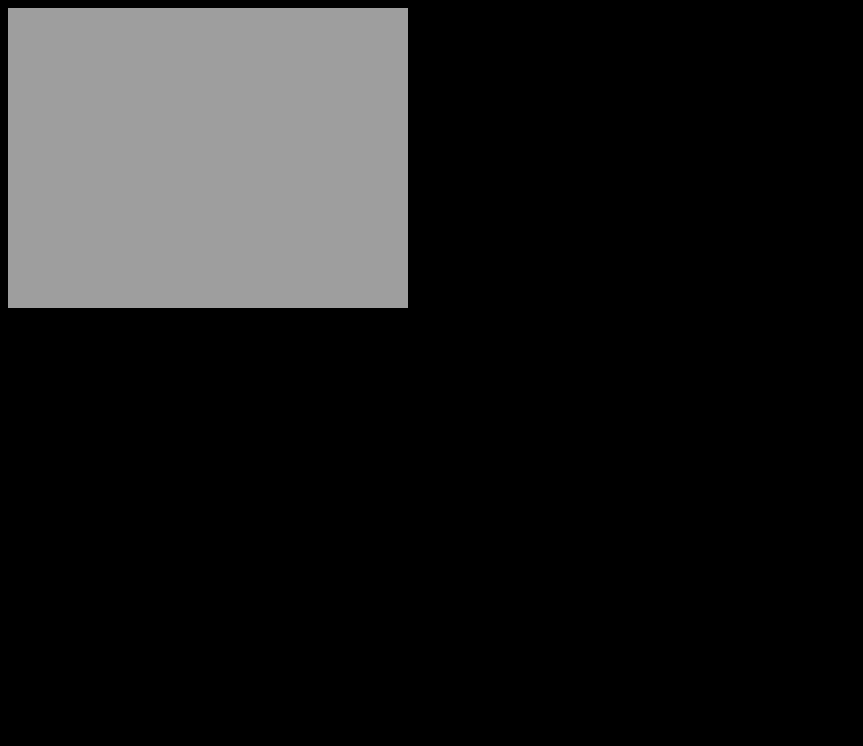
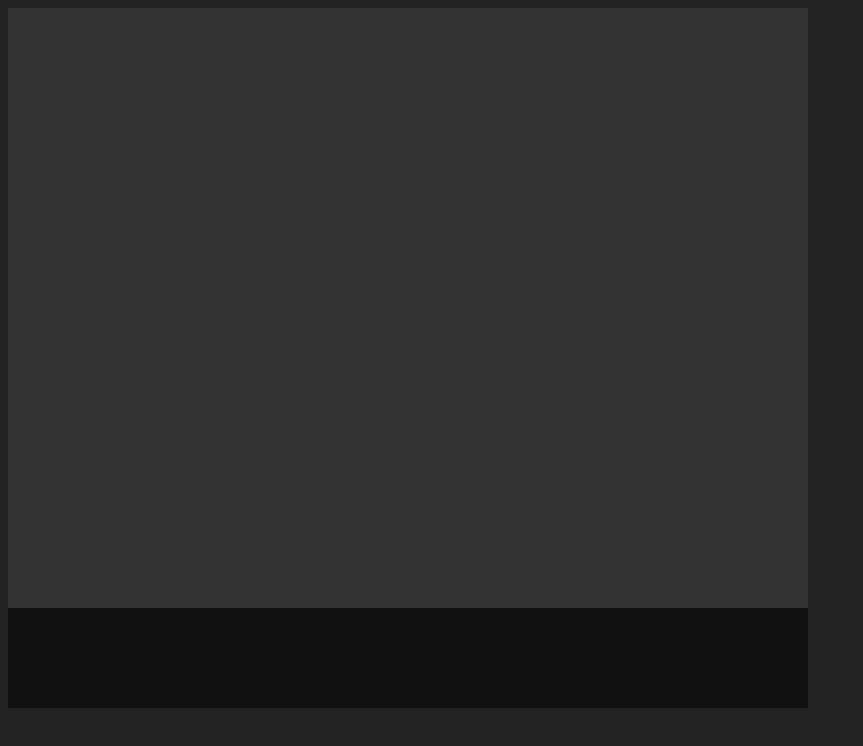
Before and after one commit to giovanirubim/lotes-gps, a plain HTML site: page index.html in a window 1280 px wide. Shown: the whole page, without its empty margins (0-863 px from the left). Drawn offline with Linux system fonts and the light colour scheme.

Commit message:
Refactoring

```diff
--- a/index.html
+++ b/index.html
@@ -2,68 +2,26 @@
 	<head>
 		<style>
 			body {
-				background-color: #000;
+				background-color: #222;
+			}
+			canvas {
+				background-color: #333;
+			}
+			textarea {
+				width: 800px;
+				background-color: #111;
+				color: #ccc;
+				border: none;
+				resize: none;
+				height: 100px;
 			}
 		</style>
 	</head>
 	<body>
-		<canvas></canvas>
+		<canvas width="800" height="600"></canvas>
+		<div>
+			<textarea></textarea>
+		</div>
 	</body>
 </html>
-<script>
-	const canvas = document.querySelector('canvas');
-	const img = document.createElement('img');
-	const ctx = canvas.getContext('2d');
-
-	const latTop    = -25.488575;
-	const latBottom = -25.493922;
-	const lonLeft   = -54.567723;
-	const lonRight  = -54.560778;
-
-	let imgLoaded = false;
-	let coord = null;
-	const pxToM = 712.55/986;
-	const mToPx = 986/712.55;
-
-	const drawCoord = (lat, lon, rad) => {
-		const x = (lon - lonLeft) / (lonRight - lonLeft) * canvas.width;
-		const y = (lat - latTop) / (latBottom - latTop) * canvas.height;
-
-		ctx.fillStyle = 'rgba(0, 127, 255, 0.5)';
-		ctx.strokeStyle = '#07f';
-		ctx.beginPath();
-		ctx.arc(x, y, rad*mToPx, 0, Math.PI*2);
-		ctx.fill();
-		ctx.stroke();
-
-		ctx.fillStyle = '#07f';
-		ctx.strokeStyle = '#fff';
-		ctx.beginPath();
-		ctx.arc(x, y, 5, 0, Math.PI*2);
-		ctx.fill();
-		ctx.stroke();
-	};
-
-	const render = () => {
-		if (imgLoaded) {
-			ctx.drawImage(img, 0, 0);
-		}
-		if (coord) {
-			drawCoord(coord.latitude, coord.longitude, coord.accuracy);
-		}
-	};
-
-	navigator.geolocation.watchPosition((pos) => {
-		coord = pos.coords;
-		render();
-	}, _ => {}, { enableHighAccuracy: true });
-
-	img.onload = () => {
-		imgLoaded = true;
-		canvas.width = img.width;
-		canvas.height = img.height;
-		render();
-	};
-	img.src = './mapa.png';
-
-</script>
+<script src="script.js"></script>
--- /dev/null
+++ b/script.js
@@ -0,0 +1,17 @@
+const canvas = document.querySelector('canvas');
+const textarea = document.querySelector('textarea');
+const ctx = canvas.getContext('2d');
+const mapRange = [
+	[ -25.5, -54.6 ],
+	[ -25.4, -54.5 ],
+];
+const log = (...args) => {
+	textarea.value += args.join(' ') + '\n';
+};
+const handlePos = (pos) => {
+	log('new pos:', JSON.stringify(pos));
+};
+const handleErr = (err) => {
+	log('error:', err.message);
+};
+navigator.geolocation.watchPosition(handlePos, handleErr);
```
Also changed, not shown: 1 other file.
